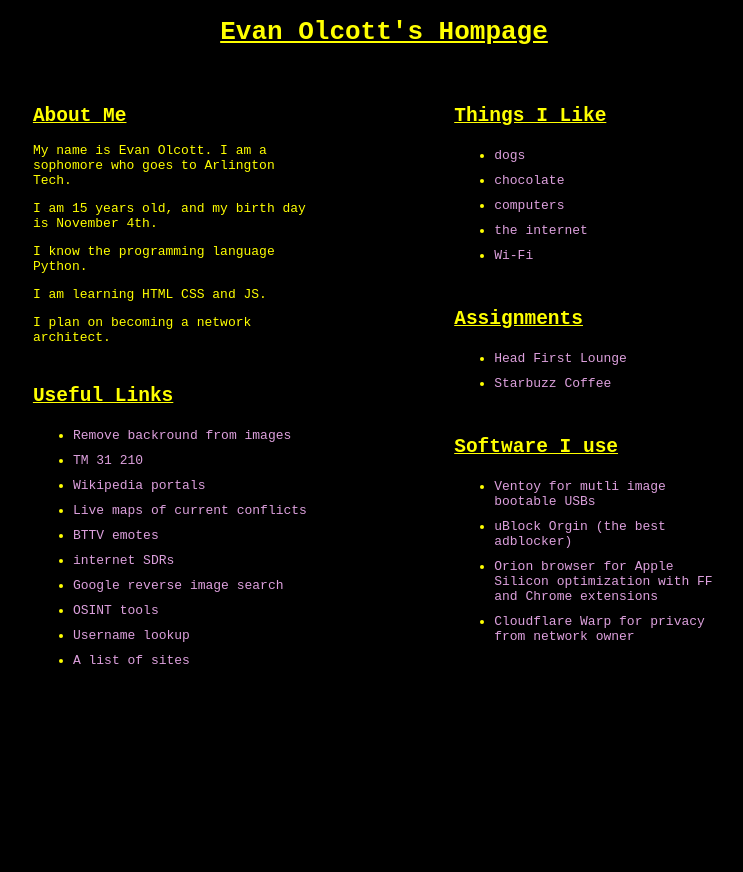
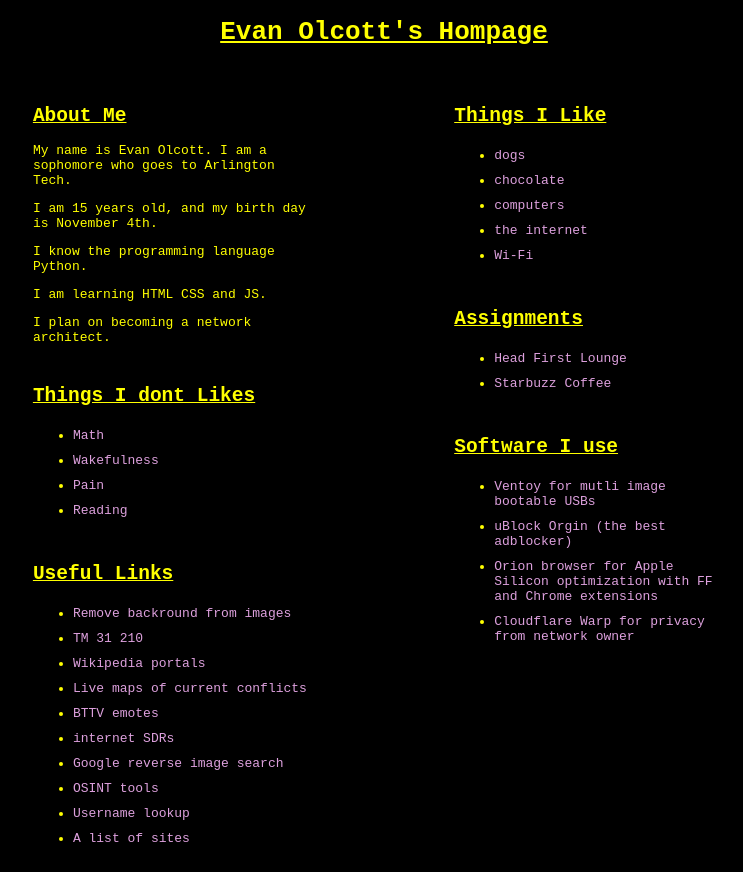
Before and after one commit to evannol/website, a plain HTML site: page index.html in a window 1280 px wide. Shown: the whole page, without its empty margins (256-999 px from the left). Before the commit the page ends 800 px from the top, so only its background shows below. Drawn offline with Linux system fonts and the light colour scheme.

Commit message:
Add things I don't like

```diff
--- a/index.html
+++ b/index.html
@@ -17,12 +17,21 @@
             <header>
             <u><h2>About Me</h2></u>
             </header>
-            <p>My name is Evan Olcott. I am a sophomore who goes to Arlington Tech.</p>
-            <p>I am 15 years old, and my birth day is November 4th.</p>
-            <p>I know the programming language Python.</p>
-            <p> I am learning HTML CSS and JS.</p>
-            <p>I plan on becoming a network architect.</p>
+                <p>My name is Evan Olcott. I am a sophomore who goes to Arlington Tech.</p>
+                <p>I am 15 years old, and my birth day is November 4th.</p>
+                <p>I know the programming language Python.</p>
+                <p> I am learning HTML CSS and JS.</p>
+                <p>I plan on becoming a network architect.</p>
             <header>
+            <header>
+                <u><h2>Things I dont Likes</h2></header></u>
+            </header>
+            <ul>
+                <li><a href="https://en.wikipedia.org/wiki/Dog" target="_blank">Math</a></li>
+                <li><a href="https://en.wikipedia.org/wiki/Wakefulness" target="_blank">Wakefulness</a></li>
+                <li><a href="https://en.wikipedia.org/wiki/Pain" target="_blank">Pain</a></li>
+                <li><a href="https://en.wikipedia.org/wiki/Reading" target="_blank">Reading</a></li>
+            </ul>
                 <u><h2>Useful Links</h2></header></u>
             </header>
             <ul>
@@ -66,5 +75,6 @@
                 <li><a href="https://browser.kagi.com" target="_blank">Cloudflare Warp for privacy from network owner</a></li>
             </ul>
         </nav>
+    </div>
     </body>
 </html>
--- a/style.css
+++ b/style.css
@@ -20,6 +20,12 @@ ul li {
 
 h2 {
     margin-top: 40px;
+}
+
+footer {
+    text-align: center;
+    position: absolute;
+    bottom: 0;
 }
 
 @media screen and (min-width: 600px) {
```
